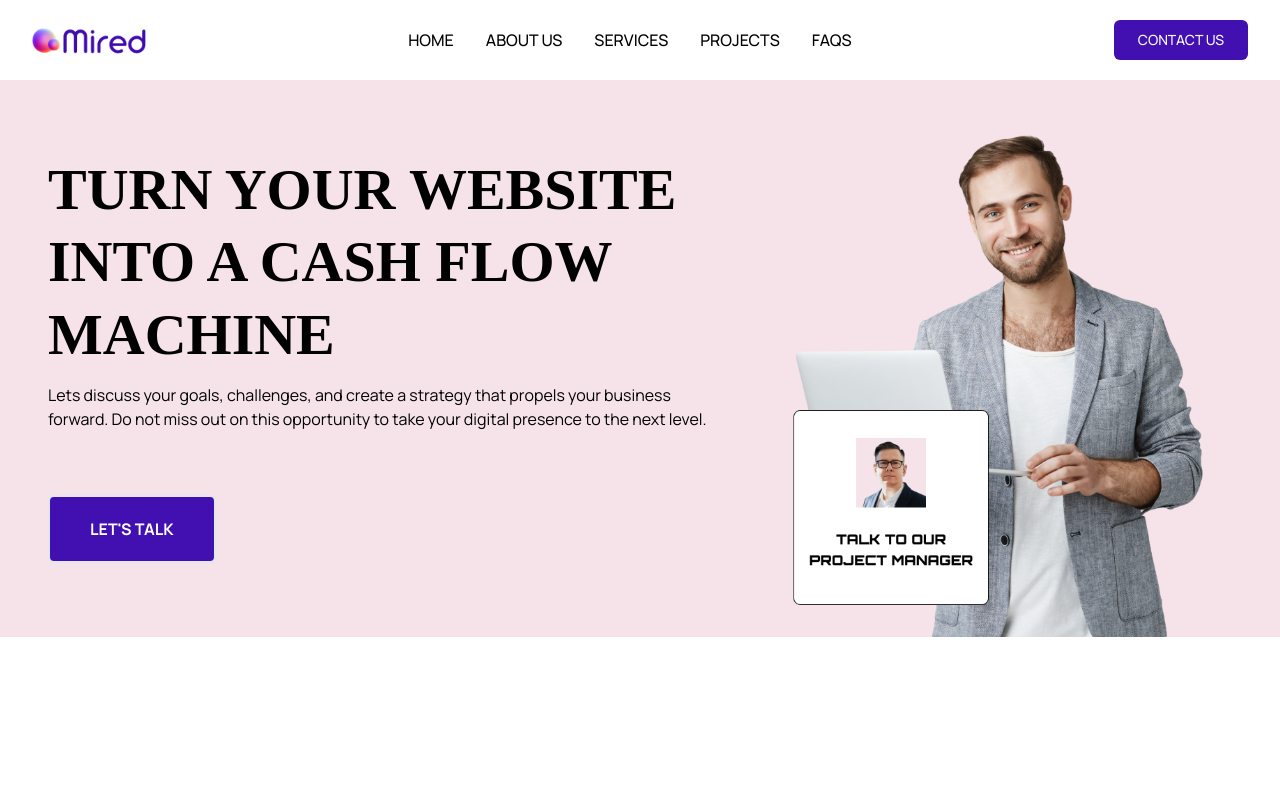
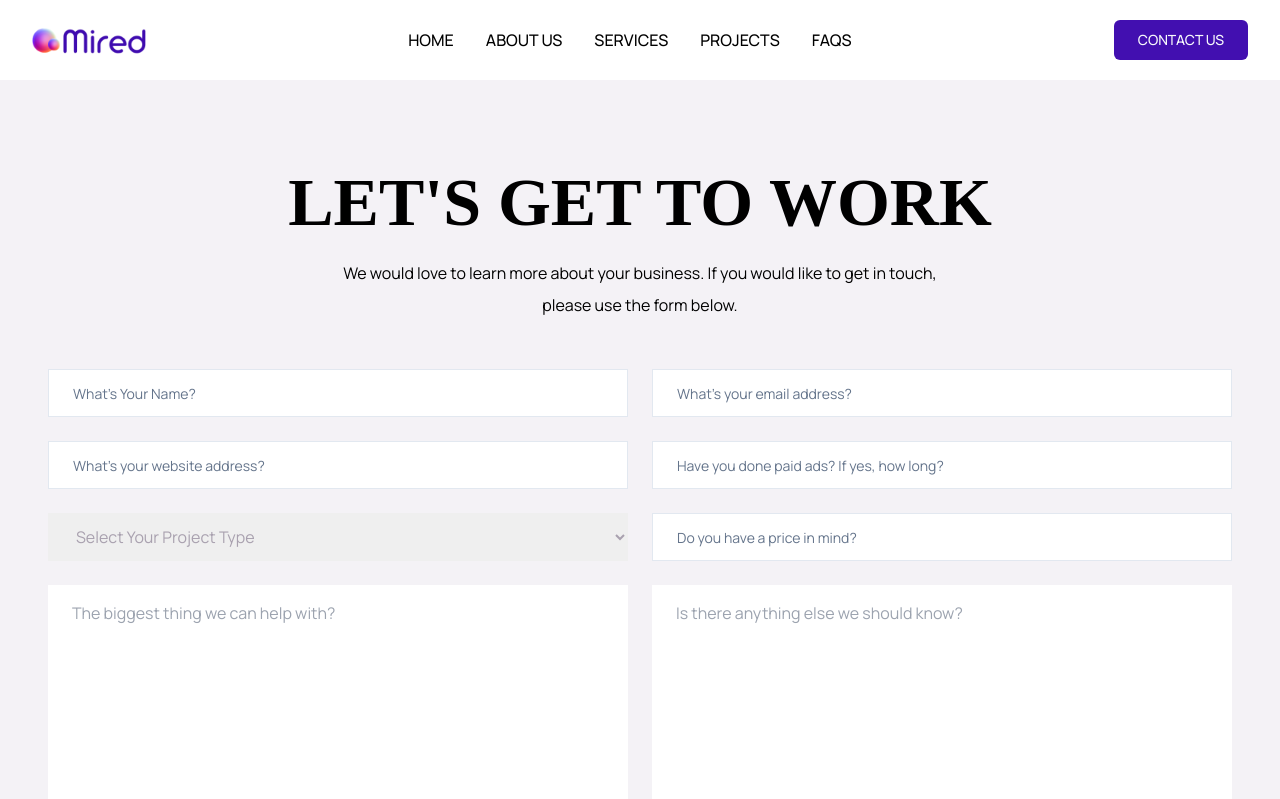
Before and after one commit to tarifalhasan/mired, a Next.js app: page /contact in a window 1280 px wide. Shown: the top 799 px of the page. Built offline with nearby package versions, Linux system fonts and the light colour scheme.

Commit message:
contact form done

```diff
--- /dev/null
+++ b/app/contact/ContactForm.tsx
@@ -0,0 +1,48 @@
+import Container from '@/components/common/Container';
+import Heading from '@/components/common/heading/Heading';
+import React from 'react';
+import { Input } from "@/components/ui/input"
+import Button from '@/components/common/button/Buttton';
+
+const ContactForm = () => {
+    return (
+        <div className='bg-[#F4F2F6] py-20'>
+            <Container>
+                <div className='max-w-[900px] mx-auto text-center'>
+                    <Heading
+                        title="Let's get to work"
+                        center
+                        custom='uppercase text-[39px] md:text-[55px] lg:text-[68px] font-bold leading-tight'
+                    />
+                    <p className='my-3 max-w-[600px] mx-auto leading-8'>We would love to learn more about your business. If you would like to get in touch, please use the form below.</p>
+                </div>
+
+                <div>
+                    <form className='grid grid-cols-1 lg:grid-cols-2 gap-6 mt-12'>
+                        <Input type="text" name='name' placeholder="What's Your Name?" className='rounded-none px-6 h-12' />
+                        <Input type="email" name='email' placeholder="What's your email address?" className='rounded-none px-6 h-12' />
+                        <Input type="text" name='website' placeholder="What's your website address?" className='rounded-none px-6 h-12' />
+                        <Input type="text" name='ads' placeholder="Have you done paid ads? If yes, how long?" className='rounded-none px-6 h-12' />
+                        <select name="projectSelect" className='rounded-none px-6 h-12 text-[#A9A1AF]'>
+                            <option >Select Your Project Type</option>
+                            <option >Family Sedan</option>
+                            <option >Luxury</option>
+                        </select>
+                        <Input type="text" name='priceMind' placeholder="Do you have a price in mind?" className='rounded-none px-6 h-12' />
+                        <textarea name="help" id="" placeholder='The biggest thing we can help with?' cols={30} rows={8} className='px-6 py-4'></textarea>
+                        <textarea name="help" id="" placeholder='Is there anything else we should know?' cols={30} rows={8} className='px-6 py-4'></textarea>
+
+                    </form>
+                    <div className='flex justify-center mt-10'>
+                        <Button
+                            label='submit Your Consultation'
+
+                        />
+                    </div>
+                </div>
+            </Container>
+        </div>
+    );
+};
+
+export default ContactForm;
--- a/app/contact/page.tsx
+++ b/app/contact/page.tsx
@@ -1,9 +1,11 @@
 import LetsTalk from '@/components/common/LetsTalk';
 import React from 'react';
+import ContactForm from './ContactForm';
 
 const Contact = () => {
     return (
         <div>
+            <ContactForm />
             <LetsTalk />
         </div>
     );
--- a/components/common/Header.tsx
+++ b/components/common/Header.tsx
@@ -101,7 +101,7 @@ const Header = () => {
             ))}
           </ul>
           <div className="hidden xl:block">
-            <Link href='/contact-us'>
+            <Link href='/contact'>
               <Button className="px-6 py-2 bg-[#420FB0]">CONTACT US</Button>
             </Link>
           </div>
--- /dev/null
+++ b/components/ui/input.tsx
@@ -0,0 +1,25 @@
+import * as React from "react"
+
+import { cn } from "@/lib/utils"
+
+export interface InputProps
+  extends React.InputHTMLAttributes<HTMLInputElement> {}
+
+const Input = React.forwardRef<HTMLInputElement, InputProps>(
+  ({ className, type, ...props }, ref) => {
+    return (
+      <input
+        type={type}
+        className={cn(
+          "flex h-10 w-full rounded-md border border-input bg-background px-3 py-2 text-sm ring-offset-background file:border-0 file:bg-transparent file:text-sm file:font-medium placeholder:text-muted-foreground focus-visible:outline-none focus-visible:ring-2 focus-visible:ring-ring focus-visible:ring-offset-2 disabled:cursor-not-allowed disabled:opacity-50",
+          className
+        )}
+        ref={ref}
+        {...props}
+      />
+    )
+  }
+)
+Input.displayName = "Input"
+
+export { Input }
```
